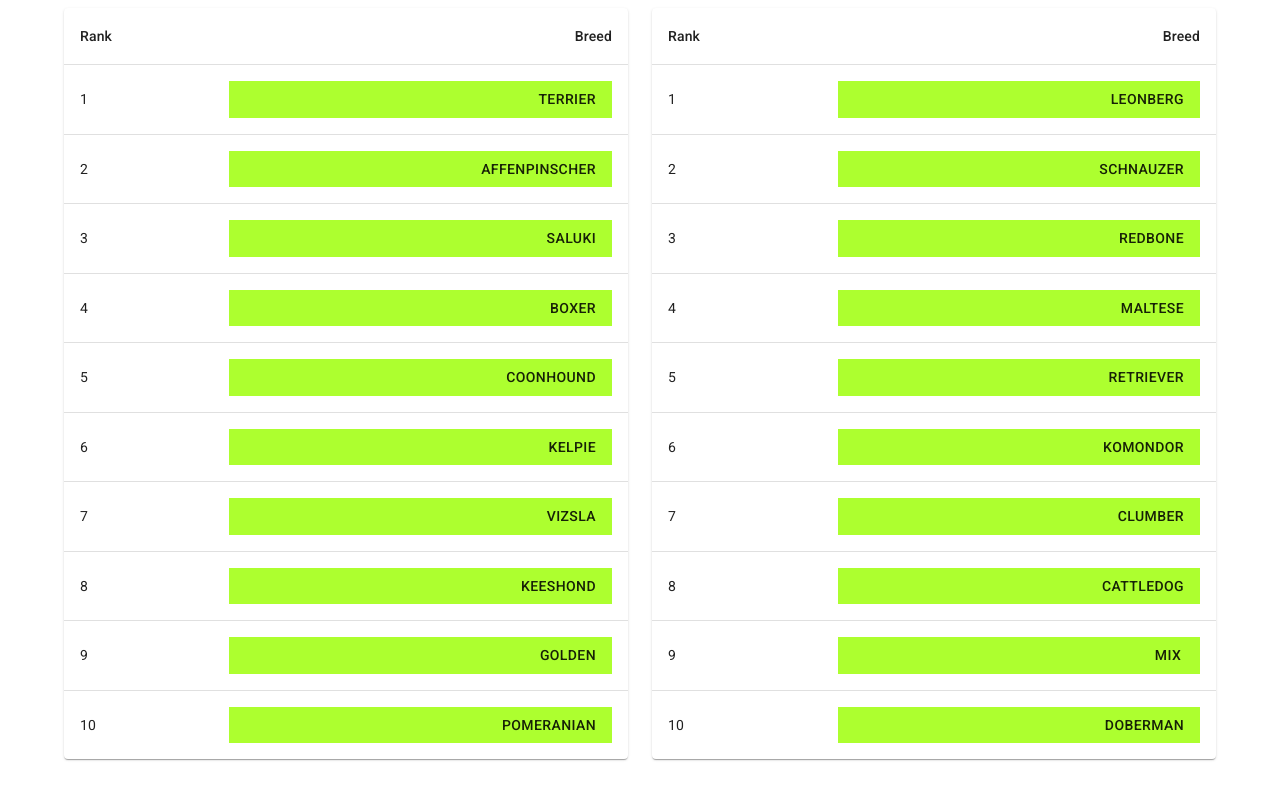
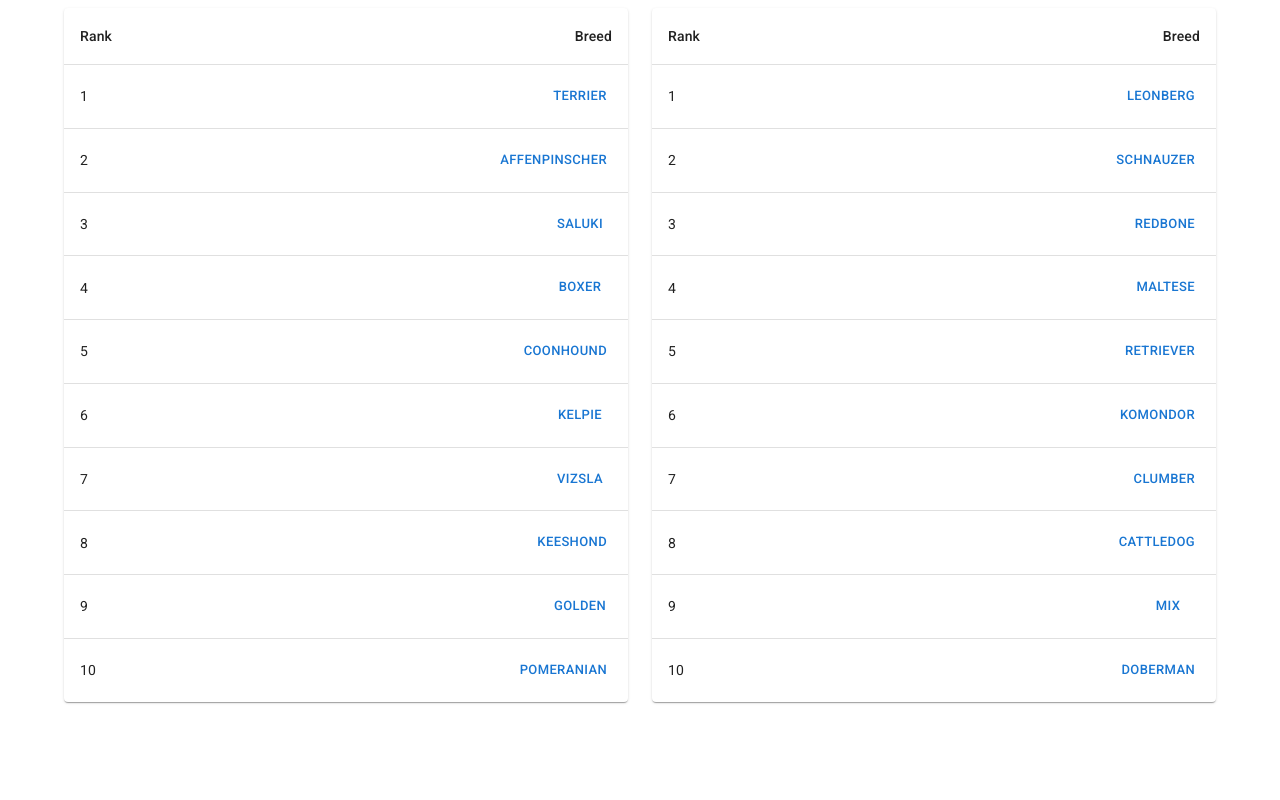
Before and after one commit to teknoboten/fetchDogs, a React (Create React App) app: page / in a window 1280 px wide. Built offline with nearby package versions, Linux system fonts and the light colour scheme.

Commit message:
fix eslint errors

```diff
--- a/public/index.html
+++ b/public/index.html
@@ -9,20 +9,7 @@
       name="🐶"
       content="let's get some dogs!"
     />
-    <!--
-      manifest.json provides metadata used when your web app is installed on a
-      user's mobile device or desktop. See https://developers.google.com/web/fundamentals/web-app-manifest/
-    -->
-    <link rel="manifest" href="%PUBLIC_URL%/manifest.json" />
-    <!--
-      Notice the use of %PUBLIC_URL% in the tags above.
-      It will be replaced with the URL of the `public` folder during the build.
-      Only files inside the `public` folder can be referenced from the HTML.
 
-      Unlike "/favicon.ico" or "favicon.ico", "%PUBLIC_URL%/favicon.ico" will
-      work correctly both with client-side routing and a non-root public URL.
-      Learn how to configure a non-root public URL by running `npm run build`.
-    -->
     <title>get doggos</title>
     <link
   rel="stylesheet"
--- a/src/App.css
+++ b/src/App.css
@@ -13,7 +13,6 @@ a {
   flex-direction: column;
   align-items: center;
   justify-content: center;
-  background-color: greenyellow;
   width: 30vw;
 
 }
--- a/src/App.js
+++ b/src/App.js
@@ -2,9 +2,6 @@ import React, { useEffect } from 'react'
 import { useSelector, useDispatch } from 'react-redux'
 import { DndProvider } from 'react-dnd'
 import { HTML5Backend } from 'react-dnd-html5-backend'
-
-import DogItem from './features/dogs/DogItem'
-import DogDropSpot from './features/dogs/DogDropSpot'
 
 import Grid from '@mui/material/Grid'
 import Container from '@mui/material/Container'
--- a/src/features/dogs/DogDropSpot.js
+++ b/src/features/dogs/DogDropSpot.js
@@ -1,6 +1,5 @@
 import React from 'react'
 import { useDrop } from 'react-dnd'
-import updateRank from './updateRank.js'
 import { ItemTypes } from '../../ItemTypes.js'
 import DogItem from './DogItem.js'
 import { useDispatch } from 'react-redux'
@@ -8,7 +7,7 @@ import { updateDogs1 } from './dogListSlice.js'
 
 export default function DogDropSpot({ rank, dogName, tableName, children }) {
   const dispatch = useDispatch()
-  const [{ canDrop, isOver, getItem }, drop] = useDrop(() => ({
+  const [{ isOver }, drop] = useDrop(() => ({
     // The type (or types) to accept - strings or symbols
     accept: ItemTypes.DOG,
     // end: () => dispatch(updateDogs1({ dogName, rank, currentTable })),
@@ -24,11 +23,7 @@ export default function DogDropSpot({ rank, dogName, tableName, children }) {
   }))
 
   return (
-    <div
-      ref={drop}
-      role={'Dustbin'}
-      style={{ backgroundColor: isOver ? 'red' : 'greenyellow' }}
-    >
+    <div ref={drop} style={{ backgroundColor: isOver ? 'black' : 'white' }}>
       {/* {canDrop ? 'Release to drop' : children} */}
       {/* {children} */}
       <DogItem dogName={dogName} currentRank={rank} currentTable={tableName} />
--- a/src/features/dogs/DogItem.js
+++ b/src/features/dogs/DogItem.js
@@ -2,12 +2,9 @@ import React from 'react'
 import Button from '@mui/material/Button'
 import { ItemTypes } from '../../ItemTypes'
 import { useDrag } from 'react-dnd'
-import { useDispatch } from 'react-redux'
-import { updateDogs1 } from './dogListSlice'
 
 export default function DogItem({ dogName, currentRank, currentTable }) {
-  const dispatch = useDispatch()
-  const [{ isDragging, getItem }, drag, dragPreview] = useDrag(() => ({
+  const [{ isDragging }, drag, dragPreview] = useDrag(() => ({
     type: ItemTypes.DOG,
     item: { dogName, currentRank, currentTable },
     // options: { dropEffect: 'move ' },
@@ -23,39 +20,11 @@ export default function DogItem({ dogName, currentRank, currentTable }) {
     /* This is optional. The dragPreview will be attached to the dragSource by default */
     <div ref={dragPreview} style={{ opacity: isDragging ? 0.5 : 1 }}>
       {/* The drag ref marks this node as being the "pick-up" node */}
-      <div role="Handle" ref={drag}>
-        <Button variant="outline" size="small">
+      <div ref={drag}>
+        <Button variant="text" size="small">
           {dogName}
         </Button>
       </div>
     </div>
   )
 }
-
-//   return collected.isDragging ? (
-//     <div ref={dragPreview} />
-//   ) : (
-//     <div ref={drag} {...collected}>
-//       <Button variant="text" size="small">
-//         {dogName}
-//       </Button>
-//     </div>
-//   )
-// }
-
-// export default function DogItem({ dogName }) {
-//   const [collected, drag, dragPreview] = useDrag(() => ({
-//     type: ItemTypes.DOG,
-//     item: { dogName },
-//   }))
-
-//   return collected.isDragging ? (
-//     <div ref={dragPreview} />
-//   ) : (
-//     <div ref={drag} {...collected}>
-//       <Button variant="text" size="small">
-//         {dogName}
-//       </Button>
-//     </div>
-//   )
-// }
--- a/src/features/dogs/DogTable.js
+++ b/src/features/dogs/DogTable.js
@@ -6,9 +6,7 @@ import TableContainer from '@mui/material/TableContainer'
 import TableHead from '@mui/material/TableHead'
 import TableRow from '@mui/material/TableRow'
 import Paper from '@mui/material/Paper'
-import Button from '@mui/material/Button'
 
-import DogItem from './DogItem'
 import DogDropSpot from './DogDropSpot'
 
 export default function DogTable({ dogs, tableName }) {
```
